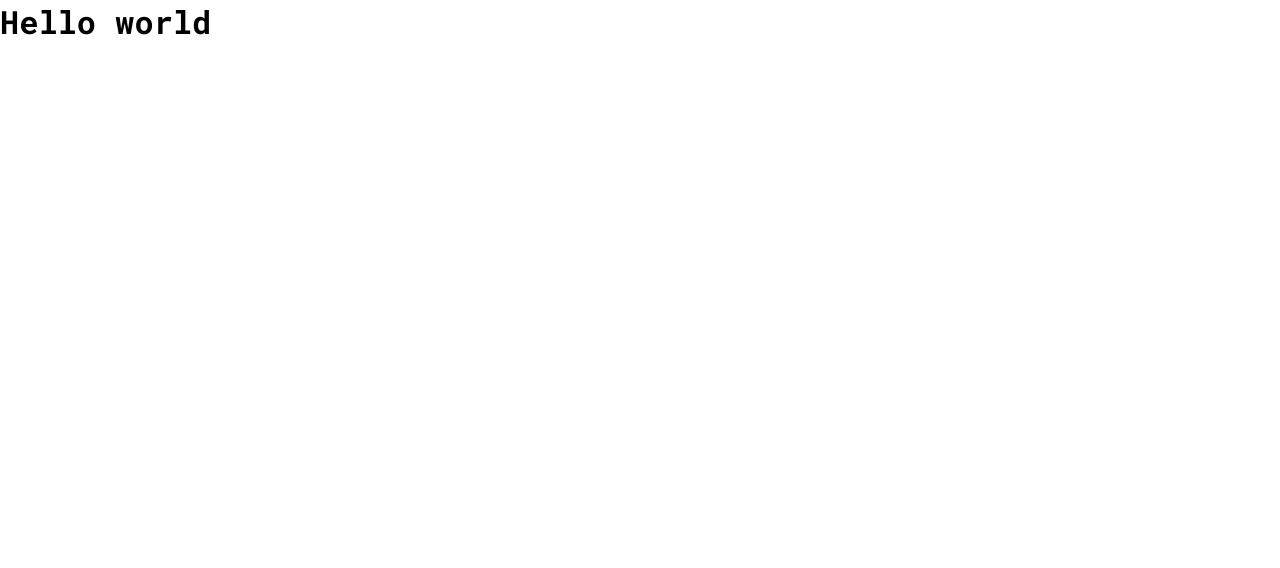
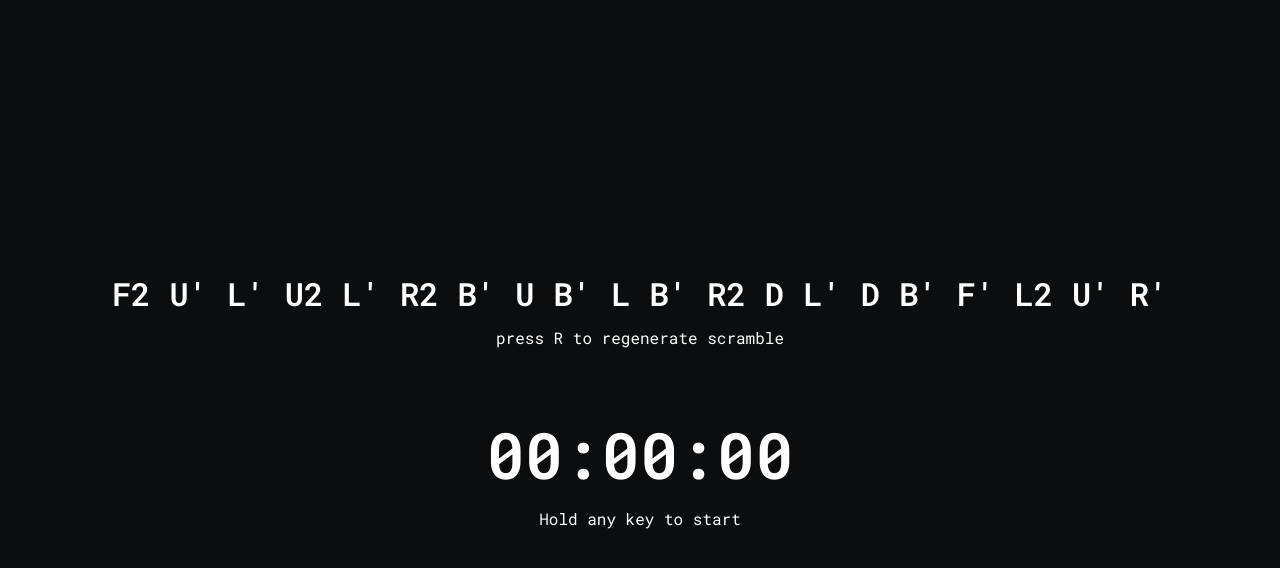
Before and after one commit to zorreth/zorcube, a Next.js app: page / in a window 1280 px wide. Shown: the top 568 px of the page. Built offline with nearby package versions, Linux system fonts and the light colour scheme.

Commit message:
feat: layout and simple timer logic

```diff
--- a/src/app/globals.css
+++ b/src/app/globals.css
@@ -1,6 +1,18 @@
+:root {
+  --color-white: hsl(0, 0%, 100%);
+
+  --color-gray-950: hsl(200, 10%, 5%);
+  --color-gray-900: hsl(200, 10%, 10%);
+}
+
 * {
   margin: 0;
   padding: 0;
   box-sizing: border-box;
   font-family: var(--font-roboto-mono);
 }
+
+body {
+  background-color: var(--color-gray-950);
+  color: var(--color-white);
+}
--- /dev/null
+++ b/src/app/page.module.css
@@ -0,0 +1,10 @@
+.wrapper {
+  display: flex;
+  flex-direction: column;
+  gap: 64px;
+  position: absolute;
+  left: 50%;
+  top: 50%;
+  transform: translate(-50%, -50%);
+  width: 100%;
+}
--- a/src/app/page.tsx
+++ b/src/app/page.tsx
@@ -1,3 +1,12 @@
+import classes from './page.module.css';
+import Scramble from '@/features/scramble/Scramble';
+import Timer from '@/features/timer/Timer';
+
 export default function Home() {
-  return <h1>Hello world</h1>;
+  return (
+    <div className={classes.wrapper}>
+      <Scramble />
+      <Timer />
+    </div>
+  );
 }
--- /dev/null
+++ b/src/features/scramble/Scramble.module.css
@@ -0,0 +1,11 @@
+.wrapper {
+  text-align: center;
+  display: flex;
+  flex-direction: column;
+  gap: 12px;
+}
+
+.scramble {
+  font-size: 32px;
+  font-weight: 600;
+}
--- /dev/null
+++ b/src/features/scramble/Scramble.tsx
@@ -0,0 +1,14 @@
+'use client';
+
+import classes from './Scramble.module.css';
+
+const scramble = `F2 U' L' U2 L' R2 B' U B' L B' R2 D L' D B' F' L2 U' R'`;
+
+export default function Scramble() {
+  return (
+    <div className={classes.wrapper}>
+      <span className={classes.scramble}>{scramble}</span>
+      <span className={classes.regenerate}>press R to regenerate scramble</span>
+    </div>
+  );
+}
--- /dev/null
+++ b/src/features/timer/Timer.module.css
@@ -0,0 +1,11 @@
+.wrapper {
+  display: flex;
+  flex-direction: column;
+  text-align: center;
+  gap: 12px;
+}
+
+.time {
+  font-size: 64px;
+  font-weight: 600;
+}
--- /dev/null
+++ b/src/features/timer/Timer.tsx
@@ -0,0 +1,64 @@
+'use client';
+
+import { useEffect, useRef, useState } from 'react';
+import classes from './Timer.module.css';
+
+export default function Timer() {
+  const [time, setTime] = useState('00:00:00');
+
+  const isHolding = useRef(false);
+  const isReady = useRef(false);
+  const isRunning = useRef(false);
+
+  useEffect(() => {
+    const startTimer = () => {
+      isRunning.current = true;
+      console.log('Timer started!');
+    };
+
+    const stopTimer = () => {
+      isRunning.current = false;
+      console.log('Timer stopped!');
+    };
+
+    const onKeyDown = () => {
+      if (isHolding.current) return;
+
+      isHolding.current = true;
+      isReady.current = false;
+
+      setTimeout(() => {
+        if (isHolding) isReady.current = true;
+      }, 2000);
+    };
+
+    const onKeyUp = () => {
+      isHolding.current = false;
+
+      if (isReady.current) {
+        if (isRunning.current) {
+          startTimer();
+        } else {
+          stopTimer();
+        }
+      }
+
+      isReady.current = false;
+    };
+
+    document.addEventListener('keydown', onKeyDown);
+    document.addEventListener('keyup', onKeyUp);
+
+    return () => {
+      document.removeEventListener('keydown', onKeyDown);
+      document.removeEventListener('keyup', onKeyUp);
+    };
+  }, []);
+
+  return (
+    <div className={classes.wrapper}>
+      <span className={classes.time}>{time}</span>
+      <span>Hold any key to start</span>
+    </div>
+  );
+}
```
